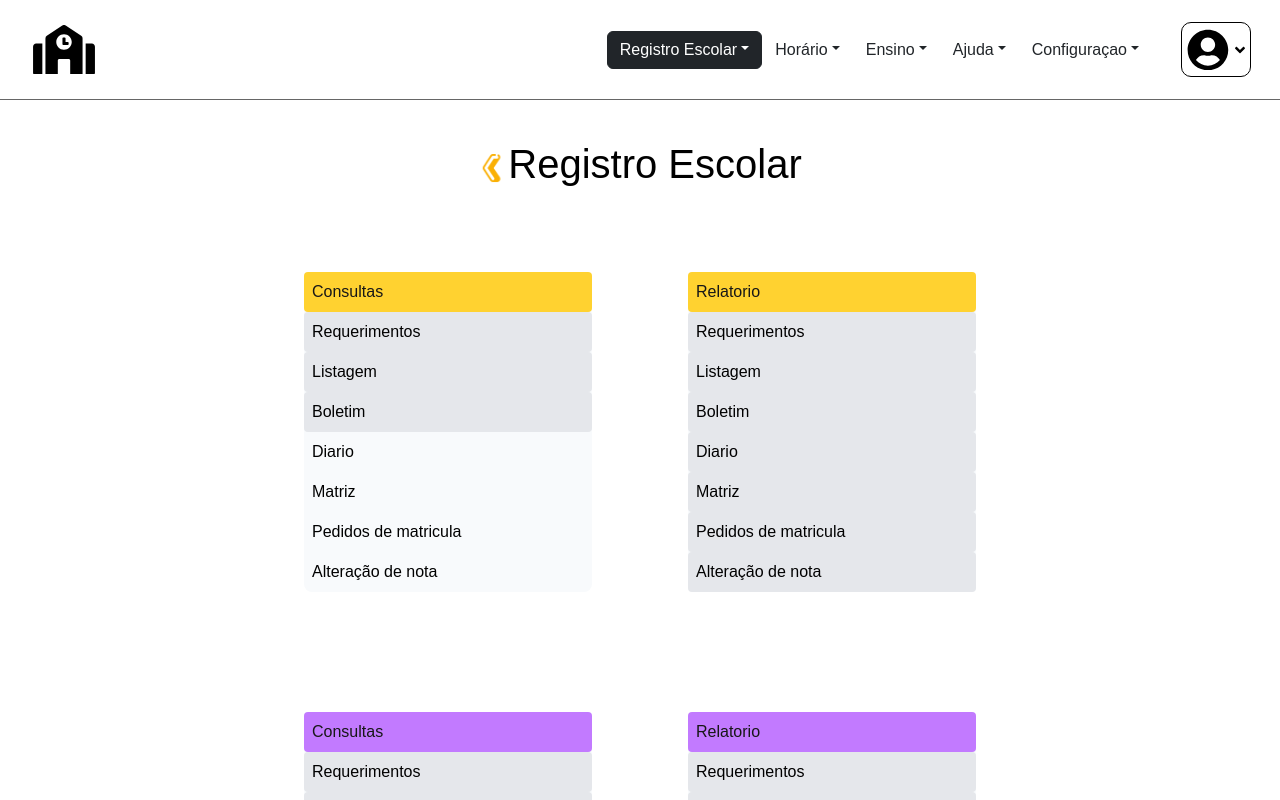
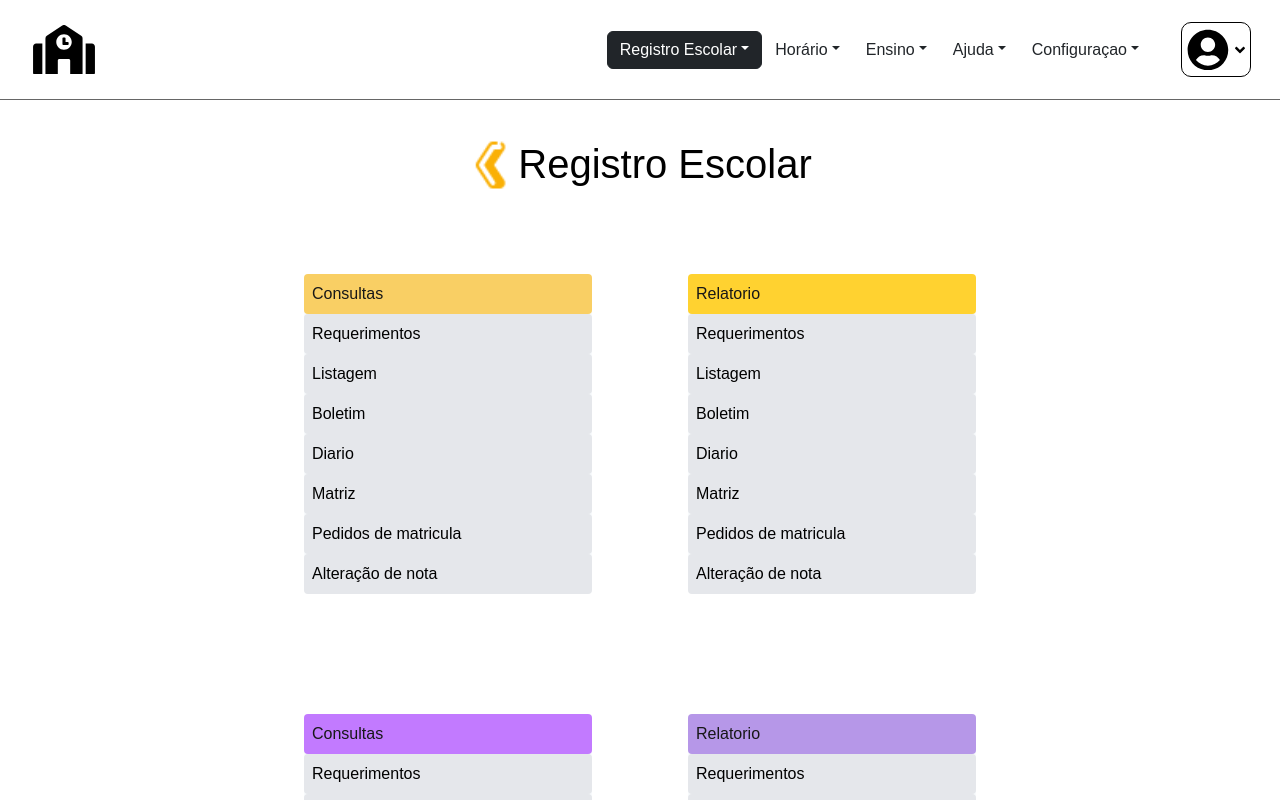
Before and after one commit to EdivanCarvalho1/registro-academico-front, a Next.js app: page /consulta_relatorio in a window 1280 px wide. Shown: the top 800 px of the page. Built offline with nearby package versions, Linux system fonts and the light colour scheme.

Commit message:
correcao de cores

```diff
--- a/src/app/consulta_relatorio/components/consulta.js
+++ b/src/app/consulta_relatorio/components/consulta.js
@@ -9,12 +9,12 @@ export default function Consulta({ color }){
       </header>
       <div className='flex flex-column text-black justify-items-start'>
         <a href='#' className='bg-gray-200 w-full rounded-sm text-black text-decoration-none p-2  '>Requerimentos</a>
-        <a href='#' className='bg-gray-200 w-full rounded-sm text-black text-decoration-none p-2'>Listagem</a>
+        <a href='#' className='bg-gray-200 w-full rounded-sm text-black text-decoration-none p-2 '>Listagem</a>
         <a href='#' className='bg-gray-200 w-full rounded-sm text-black text-decoration-none p-2'>Boletim</a>
-        <a href='#' className='text-decoration-none text-black p-2'>Diario</a>
-        <a href='#' className='text-decoration-none text-black p-2'>Matriz</a>
-        <a href='#' className='text-decoration-none text-black p-2'>Pedidos de matricula</a>
-        <a href='#' className='text-decoration-none text-black p-2'>Alteração de nota</a>
+        <a href='#' className='bg-gray-200 w-full rounded-sm text-black text-decoration-none p-2 '>Diario</a>
+        <a href='#' className='bg-gray-200 w-full rounded-sm text-black text-decoration-none p-2 '>Matriz</a>
+        <a href='#' className='bg-gray-200 w-full rounded-sm text-black text-decoration-none p-2' >Pedidos de matricula</a>
+        <a href='#' className='bg-gray-200 w-full rounded-sm text-black text-decoration-none p-2 '>Alteração de nota</a>
       </div>
       </div>
   )
--- a/src/app/consulta_relatorio/page.js
+++ b/src/app/consulta_relatorio/page.js
@@ -6,27 +6,29 @@ import Image from 'next/image'
 
 export default function Home() {
   return (
-    <div className="min-h-screen bg-purple-700 flex justify-center">
+    <div className="min-h-screen bg-[#493159] flex justify-center">
       <div className="bg-white w-full max-w-screen-xl">
         <Header />
         <div className="w-full">
           <div className="flex justify-center items-center mt-10">
-              <Image src="/icons8-voltar-32.png"
-              width={30}
-              height={30}
-              alt="voltar"
-              />
-            <h1 className="text-2xl text-black font-bold">
+            <h1 className="text-2xl text-black font-bold inline-flex">
+              <div>
+                <Image src="/icons8-voltar-32.png"
+                width={50}
+                height={40}
+                alt="voltar"
+                />
+              </div>
               Registro Escolar</h1>
           </div>
           <div className="flex flex-col m-7 justify-center items-center">
             <div className="inline-flex">
-              <Consulta color="bg-amber-300" />
-              <Relatorio color="bg-amber-300" />
+              <Consulta color="bg-[#f9cf64]" />
+              <Relatorio color="bg-amber-300 " />
             </div>
             <div className="mt-4 inline-flex">
               <Consulta color="bg-purple-400" />
-              <Relatorio color="bg-purple-400" />
+              <Relatorio color="bg-[#b697e8]" />
             </div>
           </div>
         </div>
```
